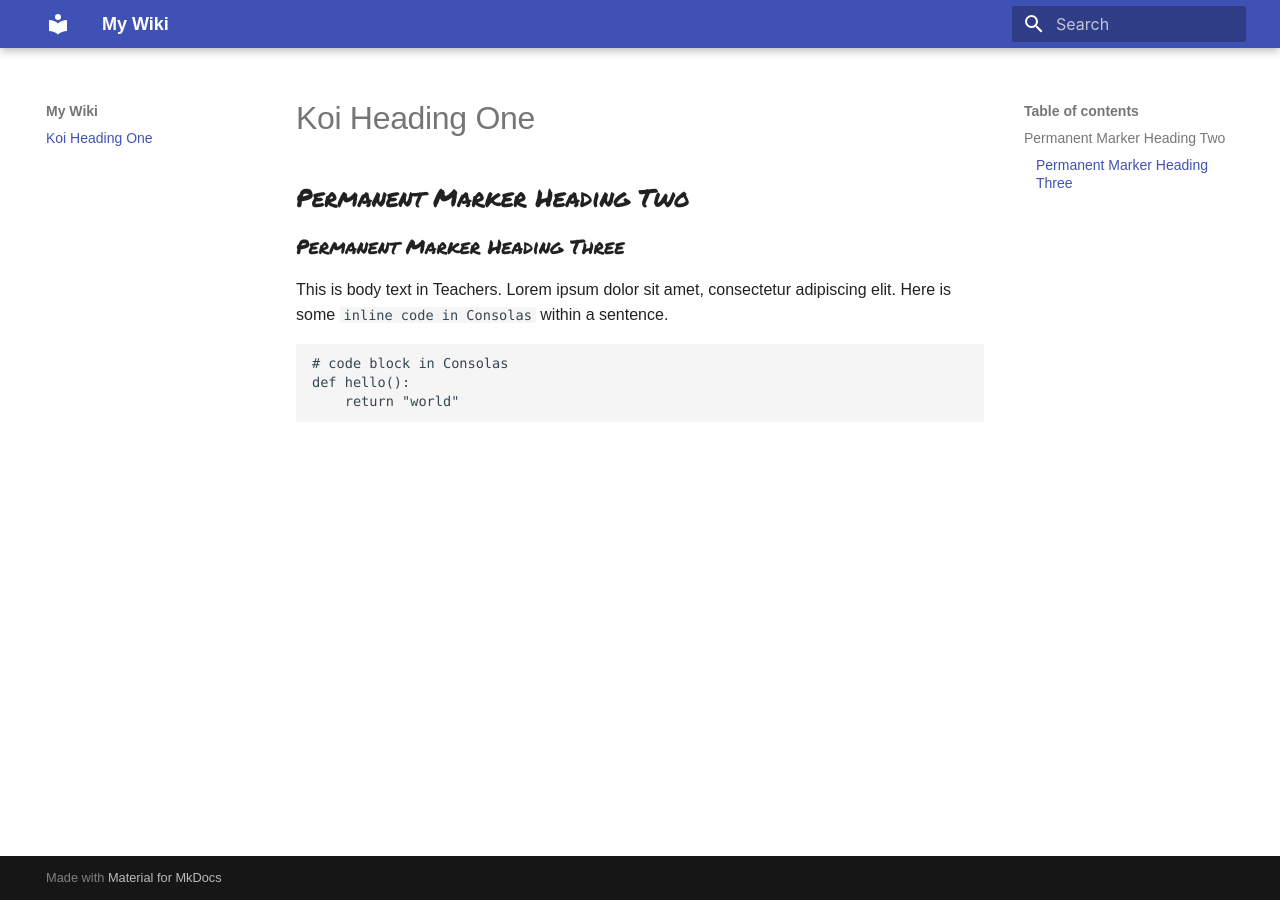
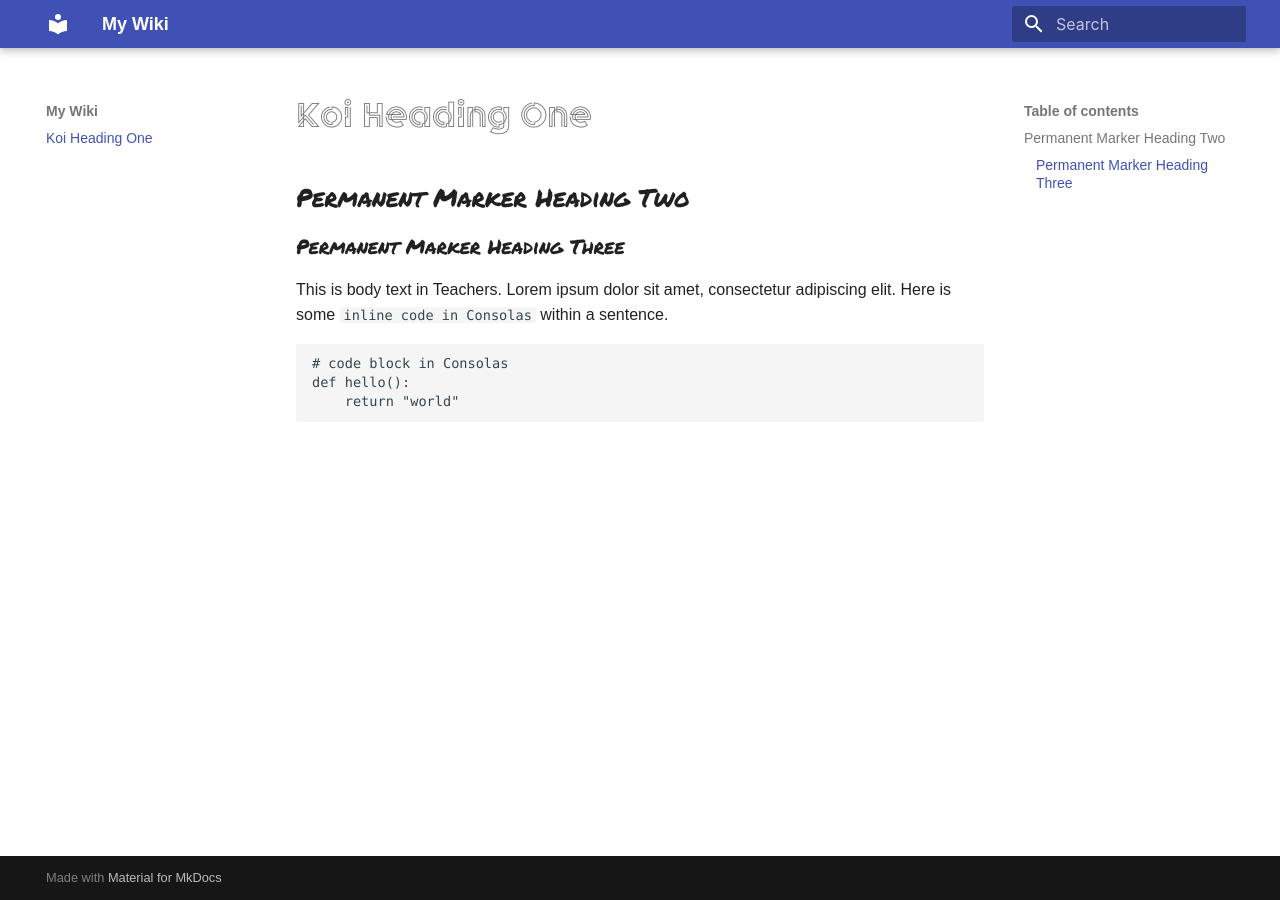
Before and after one commit to LWHSTechnicalArts/circuitPythonWiki, an MkDocs documentation site: the page built from docs/index.md, in a window 1280 px wide. Built offline with MkDocs 1.6.1 and Material for MkDocs 9.7.7, drawn with Linux system fonts in a browser that asks for light colours; some web fonts are replaced.

Commit message:
fixed font filename in extra.css

```diff
--- a/docs/stylesheets/extra.css
+++ b/docs/stylesheets/extra.css
@@ -2,7 +2,7 @@
 
 @font-face {
   font-family: 'Koi';
-  src: url('fonts/Koi.otf') format('opentype');
+  src: url('fonts/Koi-Medium.otf') format('opentype');
 }
 
 body {
```
